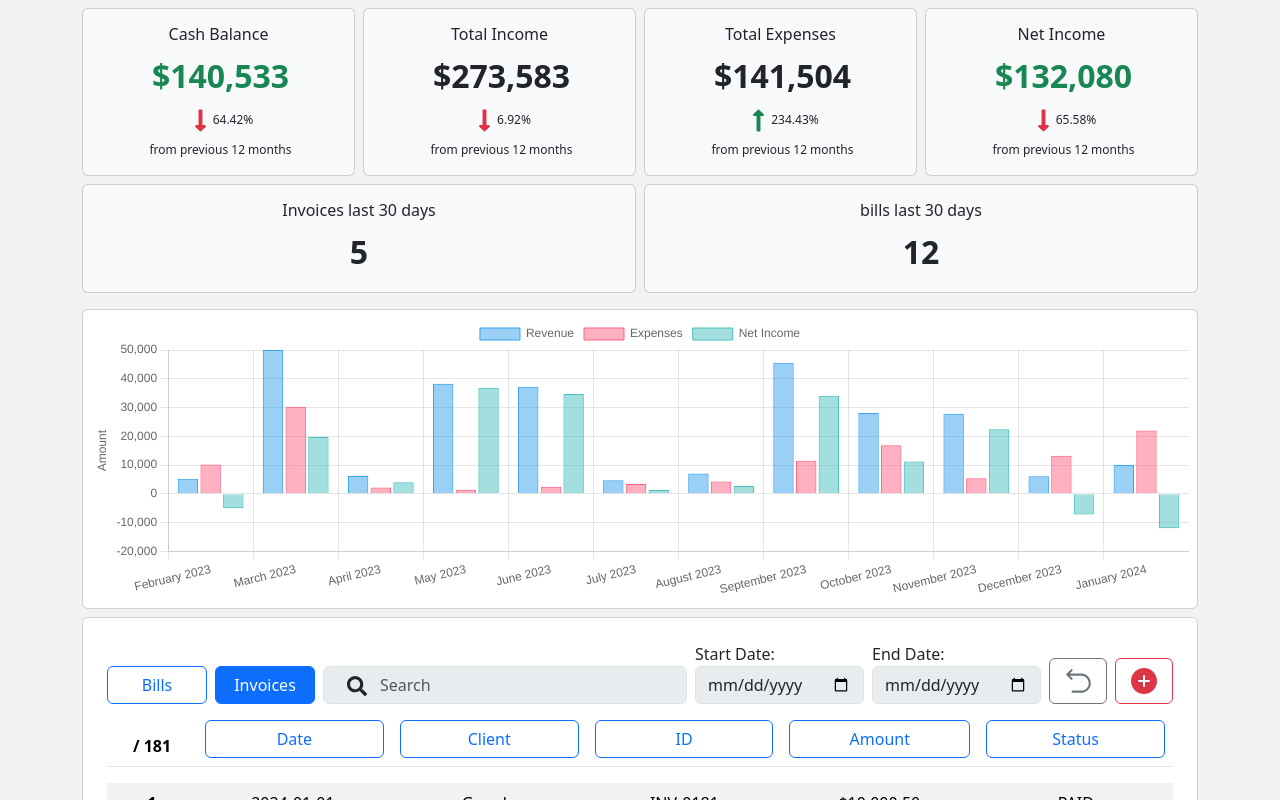
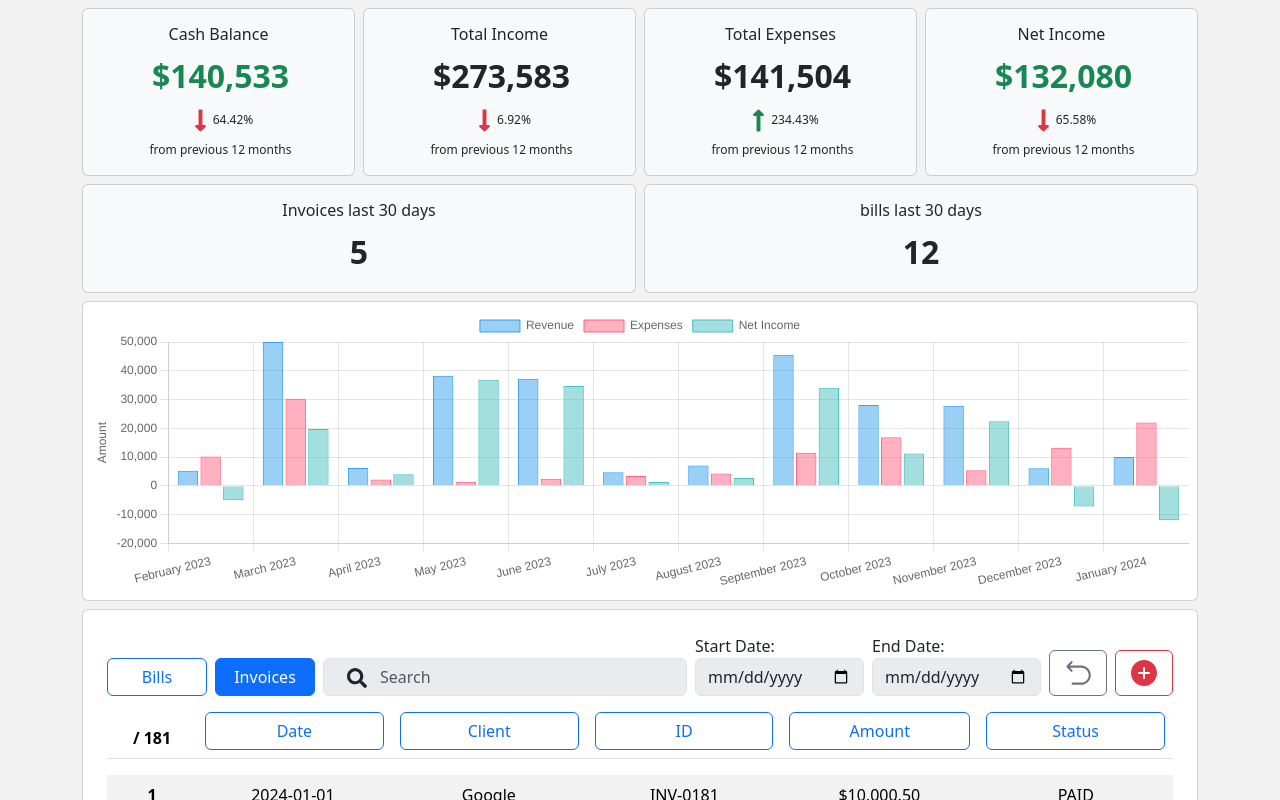
Before and after one commit to jonjon81/financial-tracker-react, a React (Vite) app: page / in a window 1280 px wide. Shown: the top 800 px of the page. Built offline with nearby package versions, Linux system fonts and the light colour scheme.

Commit message:
fix margin

```diff
--- a/src/components/BarChart.tsx
+++ b/src/components/BarChart.tsx
@@ -145,7 +145,7 @@ const BarChart = () => {
   }, [invoices, bills]);
 
   return (
-    <div className="card mb-2 p-2 mt-2" style={{ height: '300px' }}>
+    <div className="card mb-2 p-2" style={{ height: '300px' }}>
       <canvas ref={chartRef} />
     </div>
   );
```
